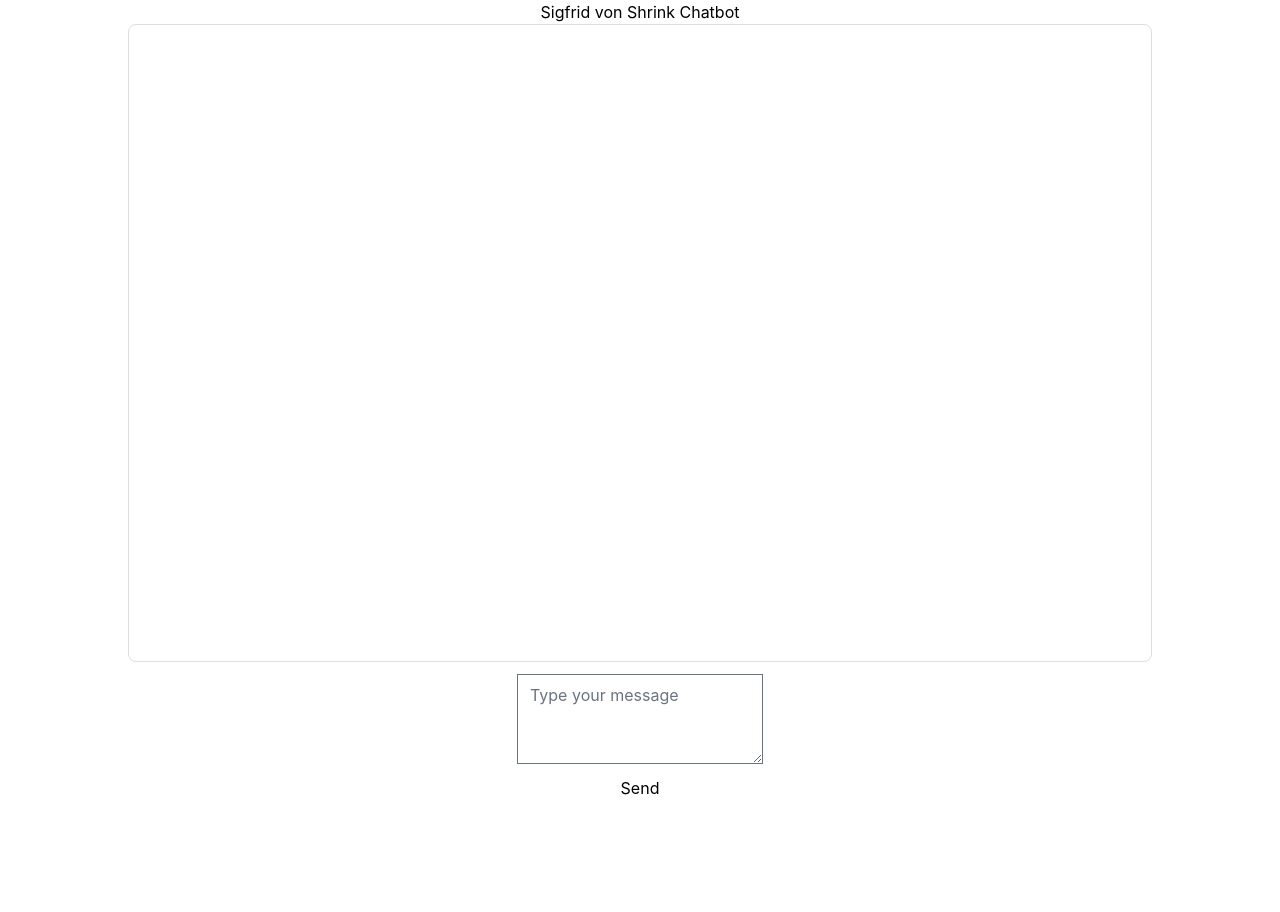
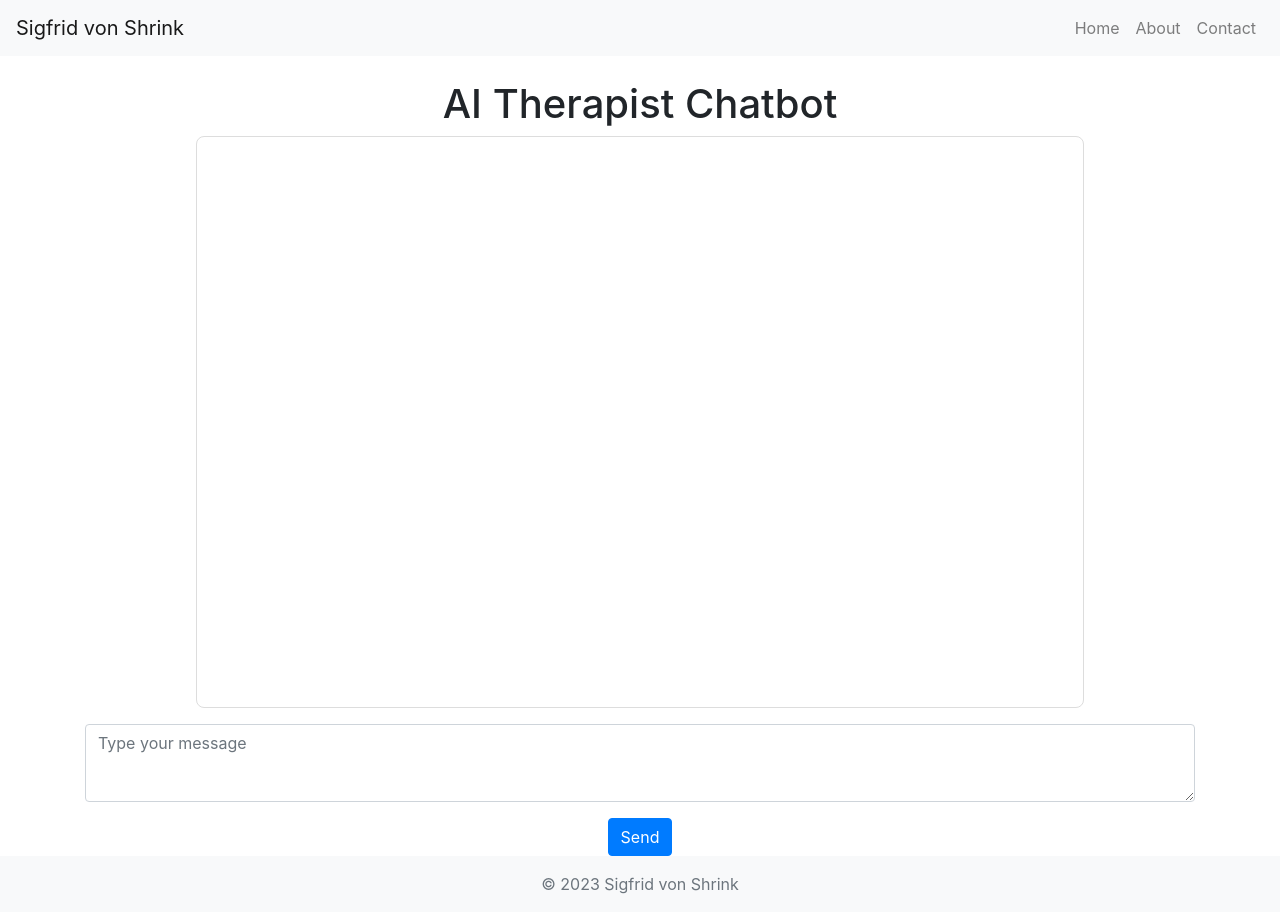
Before and after one commit to Sum1Solutions/sigfrid-von-shrink, a Flask app: page / in a window 1280 px wide. Before the commit the page ends 795 px from the top, so only its background shows below. Run offline with Flask 3, Linux system fonts and the light colour scheme; some libraries are stand-ins or nearby versions.

Commit message:
updated index.html

```diff
--- a/templates/index.html
+++ b/templates/index.html
@@ -7,30 +7,56 @@
     <meta name="viewport" content="width=device-width, initial-scale=1.0">
     <title>AI Therapist Chat</title>
 
-    <link href="https://cdnjs.cloudflare.com/ajax/libs/flowbite/1.7.0/flowbite.min.css" rel="stylesheet" />
+    <!-- Bootstrap CSS -->
+    <link href="https://maxcdn.bootstrapcdn.com/bootstrap/4.0.0/css/bootstrap.min.css" rel="stylesheet">
 
-    <!-- Include the CSS file -->
+    <!-- Custom CSS -->
     <link href="{{ url_for('static', filename='css/main.css') }}" rel="stylesheet">
     <link rel="icon" href="{{ url_for('static', filename='images/favicon.png') }}">
 
-    <script src="https://cdnjs.cloudflare.com/ajax/libs/flowbite/1.7.0/flowbite.min.js"></script>
     <script src="https://cdn.jsdelivr.net/npm/axios/dist/axios.min.js"></script>
 </head>
 
 <body>
+    <!-- Navigation Bar -->
+    <nav class="navbar navbar-expand-lg navbar-light bg-light">
+        <a class="navbar-brand" href="#">Sigfrid von Shrink</a>
+        <div class="collapse navbar-collapse" id="navbarNav">
+            <ul class="navbar-nav ml-auto">
+                <li class="nav-item">
+                    <a class="nav-link" href="#">Home</a>
+                </li>
+                <li class="nav-item">
+                    <a class="nav-link" href="#">About</a>
+                </li>
+                <li class="nav-item">
+                    <a class="nav-link" href="#">Contact</a>
+                </li>
+            </ul>
+        </div>
+    </nav>
+
+    <!-- Chat interface -->
     <div class="container">
-        <h1>Sigfrid von Shrink Chatbot</h1>
+        <h1 class="mt-4">AI Therapist Chatbot</h1>
 
         <div class="chat-container d-flex flex-column">
             <div id="chat-messages"></div>
         </div>
 
-        <textarea id="user-input" class="form-input mt-3" placeholder="Type your message" rows="3"></textarea>
+        <textarea id="user-input" class="form-control mt-3" placeholder="Type your message" rows="3"></textarea>
 
-        <button id="send-button" class="button mt-3">Send</button>
+        <button id="send-button" class="btn btn-primary mt-3">Send</button>
     </div>
 
-    <!-- Include the JavaScript file -->
+    <!-- Footer -->
+    <footer class="footer mt-auto py-3 bg-light">
+        <div class="container text-center">
+            <span class="text-muted">© 2023 Sigfrid von Shrink</span>
+        </div>
+    </footer>
+
+    <!-- JavaScript -->
     <script src="{{ url_for('static', filename='js/main.js') }}"></script>
 </body>
 
```
